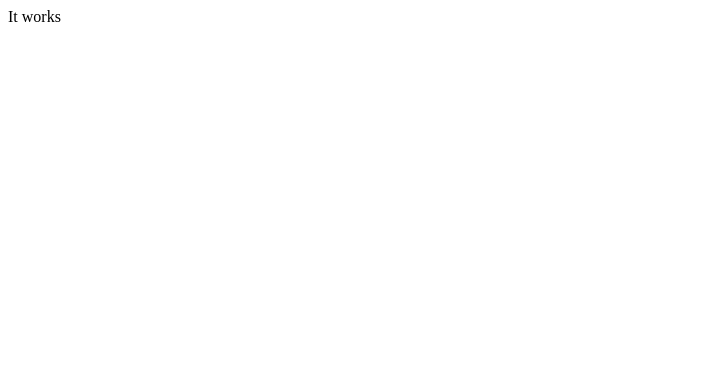
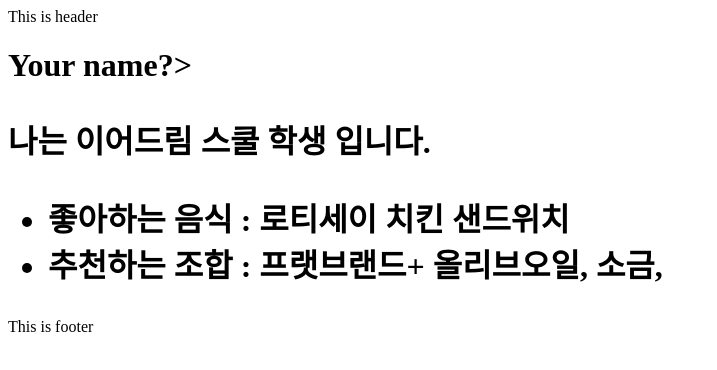
Before and after one commit to Do-racoon/Do-racoon.github.io, a plain HTML site: page index.html in a window 1280 px wide. Shown: the whole page, without its empty margins (0-717 px from the left). Drawn offline with Linux system fonts and the light colour scheme.

Commit message:
fix : Step3. This is the student block create
We write the food and combination and name

```diff
--- a/index.html
+++ b/index.html
@@ -6,5 +6,17 @@
 		<meta name="viewport" content="width=device-width, initial-scal=1.0">
 		<link rel="stylesheet" type="test/css" href="./style.css">
 	</head>
-	<body>It works</body>
+	<body>
+		<header>This is header</header>
+		<main class="container">
+		<h1>Your name?>
+		<p> 나는 이어드림 스쿨 학생 입니다.</p>
+		<ul>
+			<li> 좋아하는 음식 : 로티세이 치킨 샌드위치</li>
+			<li> 추천하는 조합 : 프랫브랜드+ 올리브오일, 소금, </li>
+		</ul>
+		</main>
+		<footer>This is footer</footer>
+
+	</body>
 </html>
```
